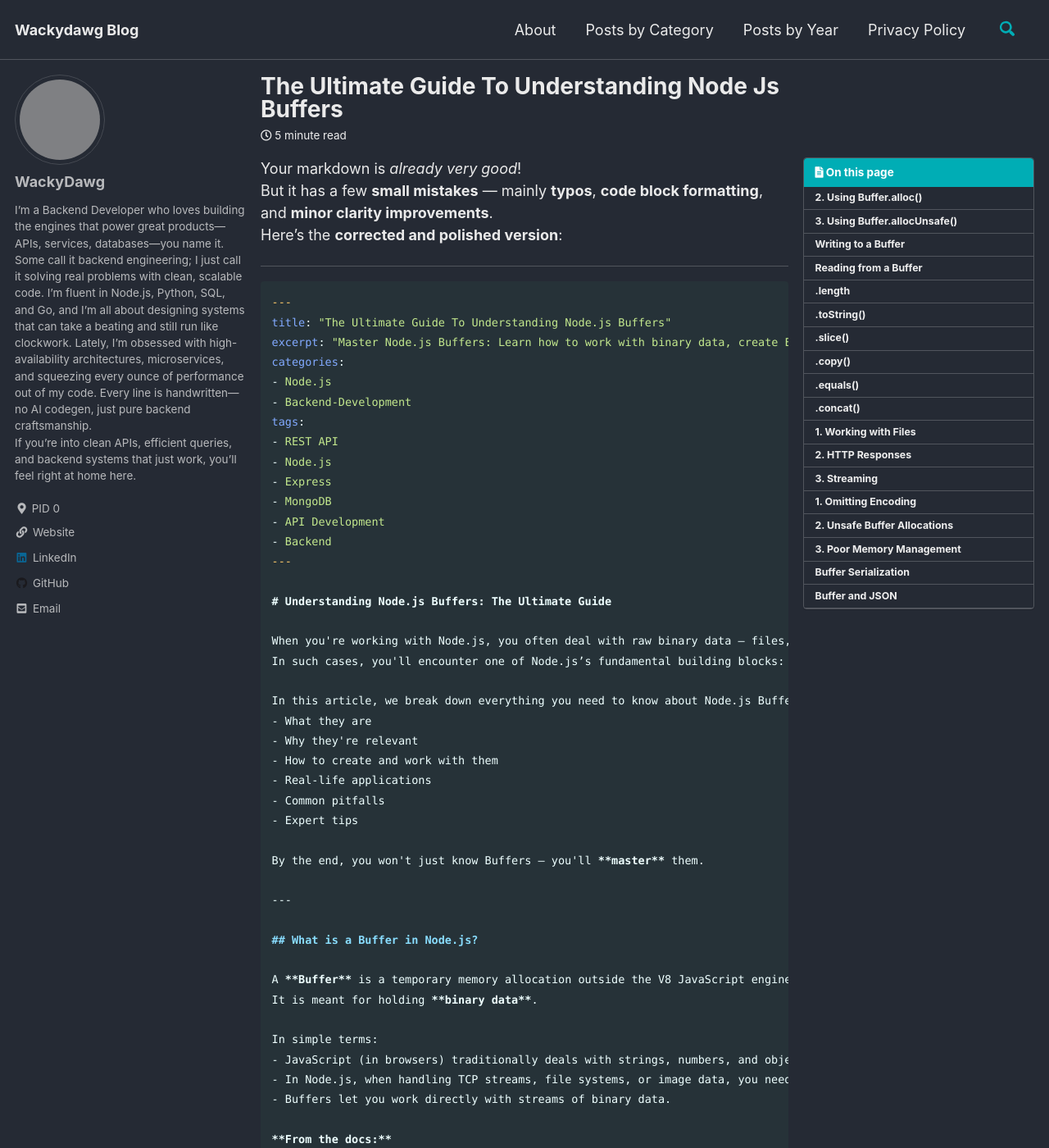
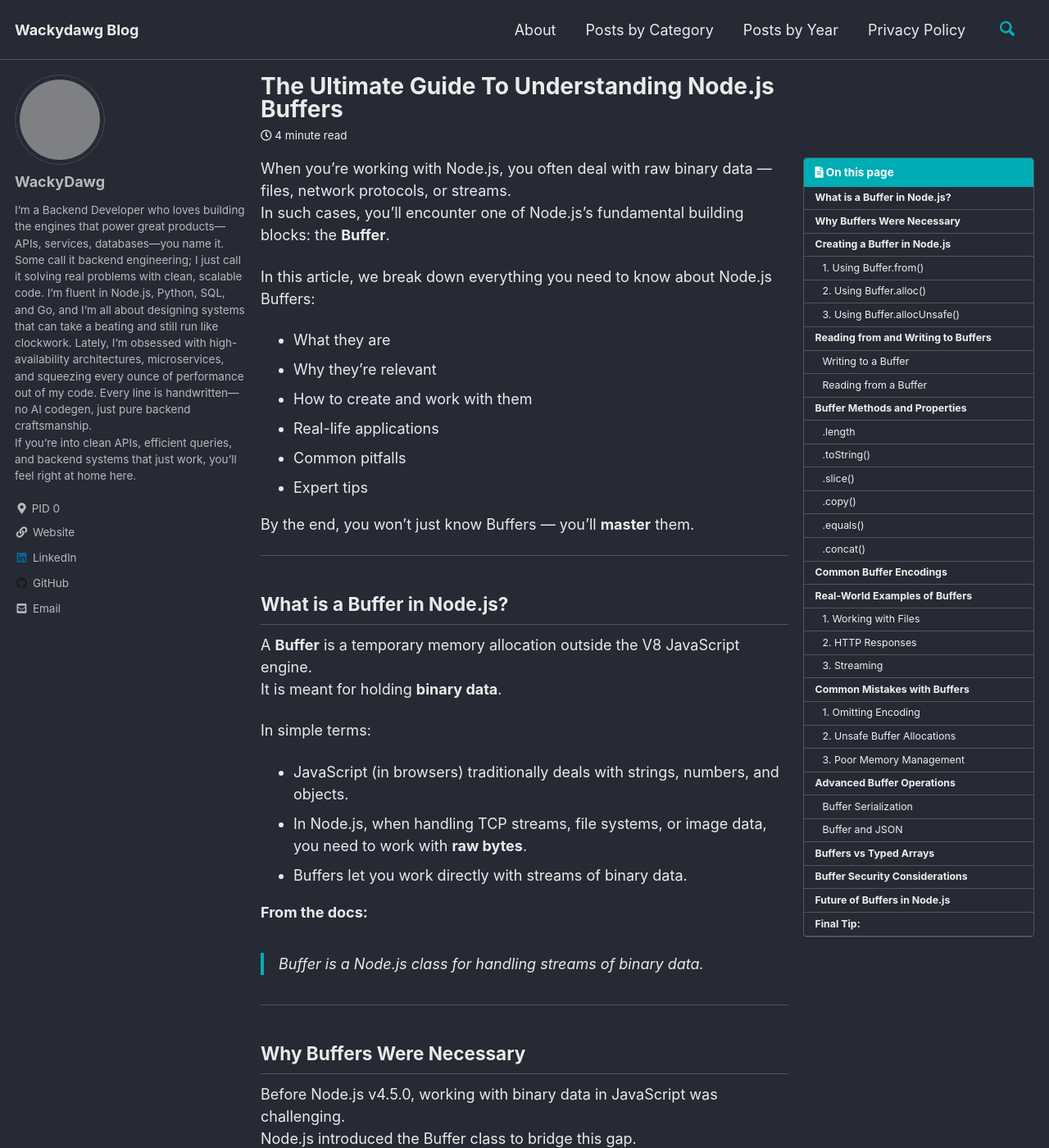
Before and after one commit to WackyDawg/WackyDawg.github.io, a Jekyll site: the page built from _posts/2024-10-02-The-Ultimate-Guide-To-Understanding-Node-Js-Buffers.md, in a window 1280 px wide and 1400 px high. Shown: the whole window at 82% size. Built offline with Jekyll 4.4.1, drawn with Linux system fonts in a browser that asks for light colours; cached includes are drawn as plain includes; comment, search, counter and statistics services are not loaded; some of the changed text lies outside the part shown; grey boxes are pictures that could not be loaded.

Commit message:
docs: remove redundant content and improve clarity in Node.js Buffers guide
The commit removes unnecessary introductory text and redundant headings, streamlining the content for better readability and focus on the main topic.

````diff
--- a/_posts/2024-10-02-The-Ultimate-Guide-To-Understanding-Node-Js-Buffers.md
+++ b/_posts/2024-10-02-The-Ultimate-Guide-To-Understanding-Node-Js-Buffers.md
@@ -1,10 +1,3 @@
-Your markdown is *already very good*!
-But it has a few **small mistakes** — mainly **typos**, **code block formatting**, and **minor clarity improvements**.
-Here’s the **corrected and polished version**:
-
----
-
-```markdown
 ---
 title: "The Ultimate Guide To Understanding Node.js Buffers"
 excerpt: "Master Node.js Buffers: Learn how to work with binary data, create Buffers, real-world examples, common pitfalls, and expert tips."
@@ -19,8 +12,6 @@ tags:
 - API Development
 - Backend
 ---
-
-# Understanding Node.js Buffers: The Ultimate Guide
 
 When you're working with Node.js, you often deal with raw binary data — files, network protocols, or streams.
 In such cases, you'll encounter one of Node.js’s fundamental building blocks: the **Buffer**.
````
